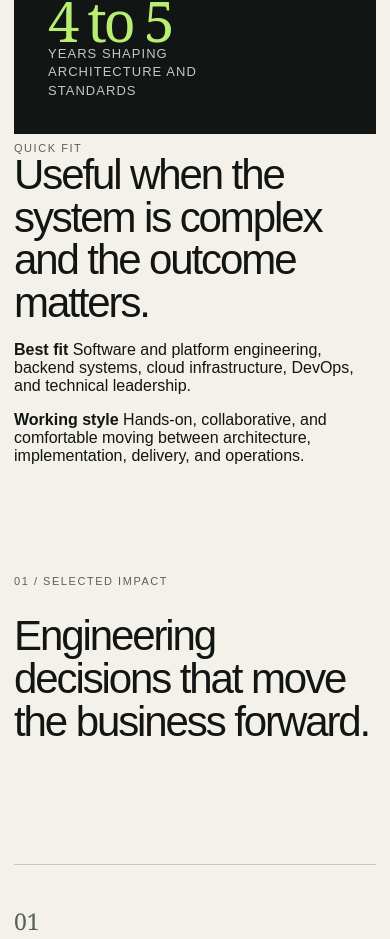
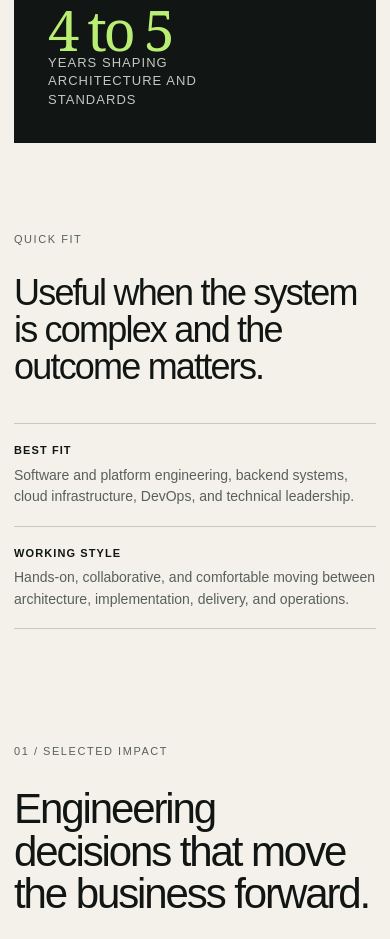
Before and after one commit to sartim/sartim.github.io, a Next.js app: page / in a window 390 px wide. Shown: the part 1056-1995 px from the top of the page. Built offline with nearby package versions, Linux system fonts and the light colour scheme.

Commit message:
Make portfolio more recruiter facing

```diff
--- a/app/globals.css
+++ b/app/globals.css
@@ -1,3 +1,5 @@
+@import "tailwindcss";
+
 :root { --ink: #111513; --paper: #f3f1e9; --acid: #b9ee72; --line: rgba(17, 21, 19, 0.19); --muted: #59605c; }
 * { box-sizing: border-box; }
 html { scroll-behavior: smooth; }
@@ -28,6 +30,12 @@ h1 em { display: block; font-family: Georgia, 'Times New Roman', serif; font-wei
 .stat:last-child { border-right: 0; }
 .stat strong { font-family: Georgia, 'Times New Roman', serif; color: var(--acid); font-size: clamp(56px, 7vw, 86px); line-height: .9; font-weight: 400; letter-spacing: -.06em; }
 .stat span { max-width: 190px; color: #c2c8c4; font-size: 13px; line-height: 1.4; text-transform: uppercase; letter-spacing: .08em; }
+.recruiter-note { padding: 110px 0 30px; display: grid; grid-template-columns: 1fr 3fr; gap: 40px; }
+.recruiter-note-copy { display: grid; grid-template-columns: 1.25fr 1fr; gap: 60px; align-items: end; }
+.recruiter-note h2 { font-size: clamp(36px, 4.5vw, 62px); }
+.recruiter-points { border-top: 1px solid var(--line); }
+.recruiter-points p { margin: 0; padding: 18px 0; border-bottom: 1px solid var(--line); color: var(--muted); font-size: 14px; line-height: 1.55; }
+.recruiter-points strong { display: block; margin-bottom: 5px; color: var(--ink); font-size: 11px; text-transform: uppercase; letter-spacing: .1em; }
 .intro { padding: 120px 0 180px; display: grid; grid-template-columns: 1fr 3fr; gap: 40px; }
 .section-index { margin: 8px 0 0; font-size: 11px; text-transform: uppercase; letter-spacing: .14em; color: var(--muted); }
 h2 { margin: 0; max-width: 820px; font-size: clamp(42px, 6.2vw, 82px); line-height: 1.02; letter-spacing: -.05em; font-weight: 500; }
@@ -88,6 +96,8 @@ h3 { margin: 0; font-size: 28px; line-height: 1.05; letter-spacing: -.035em; fon
   .stat { min-height: 150px; border-right: 0; border-bottom: 1px solid rgba(255,255,255,.16); }
   .stat:last-child { border-bottom: 0; }
   .intro { padding: 86px 0 120px; grid-template-columns: 1fr; gap: 28px; }
+  .recruiter-note { padding: 80px 0 20px; grid-template-columns: 1fr; gap: 28px; }
+  .recruiter-note-copy { grid-template-columns: 1fr; gap: 38px; }
   .impact-card, .impact-card > div { grid-template-columns: 1fr; gap: 24px; }
   .impact-card { padding: 40px 0; }
   .tags { grid-column: 1; }
```
